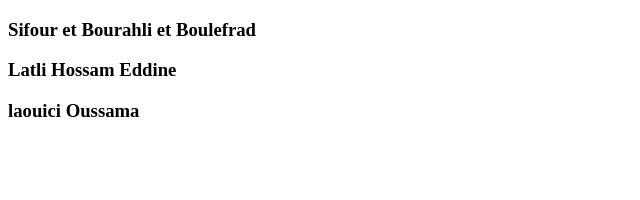
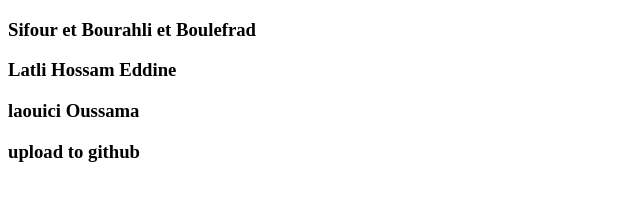
Before and after one commit to houssam1984/Test2, a plain HTML site: page index.html in a window 1280 px wide. Shown: the whole page, without its empty margins (0-640 px from the left). Drawn offline with Linux system fonts and the light colour scheme.

Commit message:
upload tes on github

```diff
--- a/index.html
+++ b/index.html
@@ -6,5 +6,6 @@
     <h3>Sifour et Bourahli et Boulefrad </h3>
     <p><h3>Latli Hossam Eddine </h3></p>
      <p><h3>laouici Oussama </h3></p>
+     <p><h3>upload to github </h3></p>
 </body>
 </html>
```
